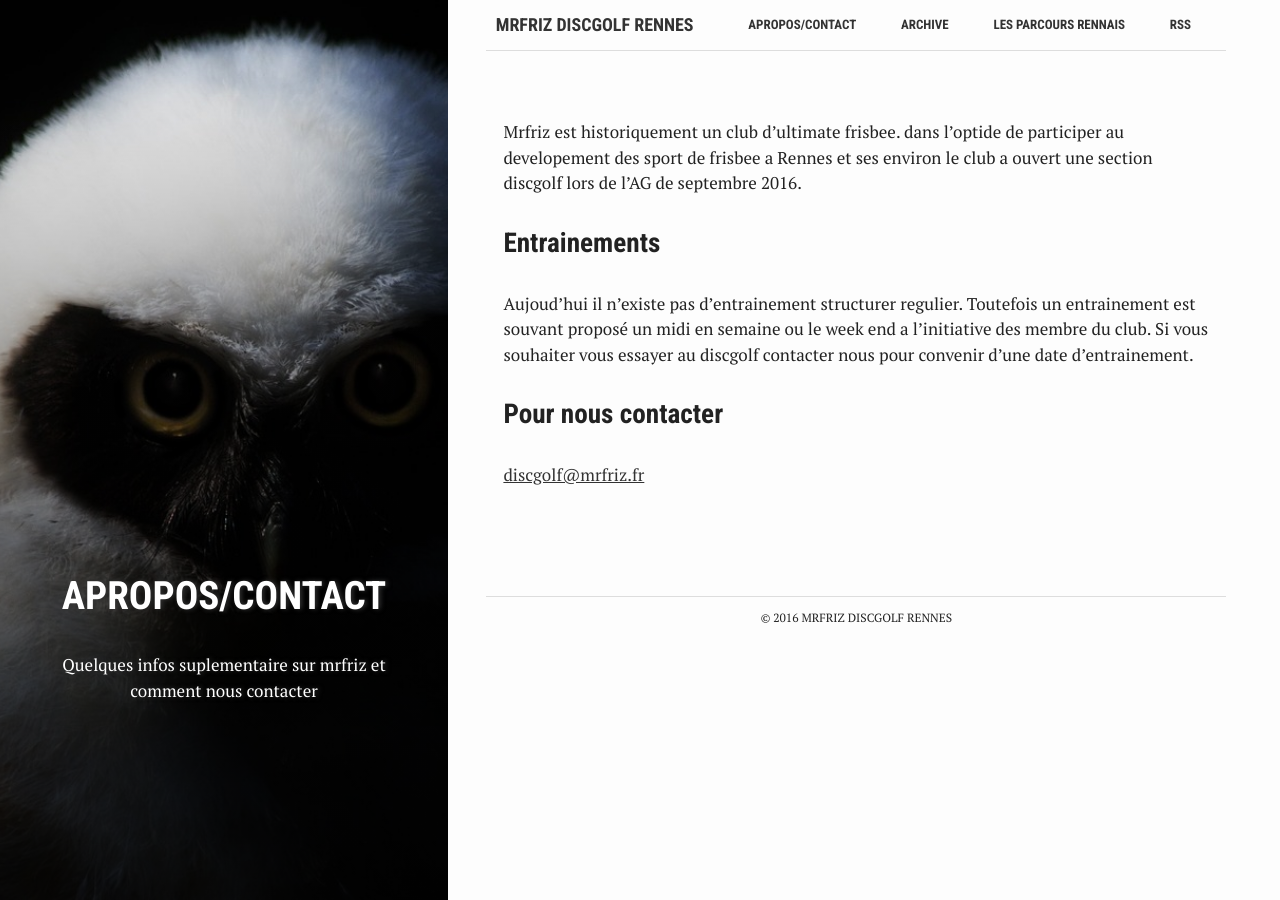
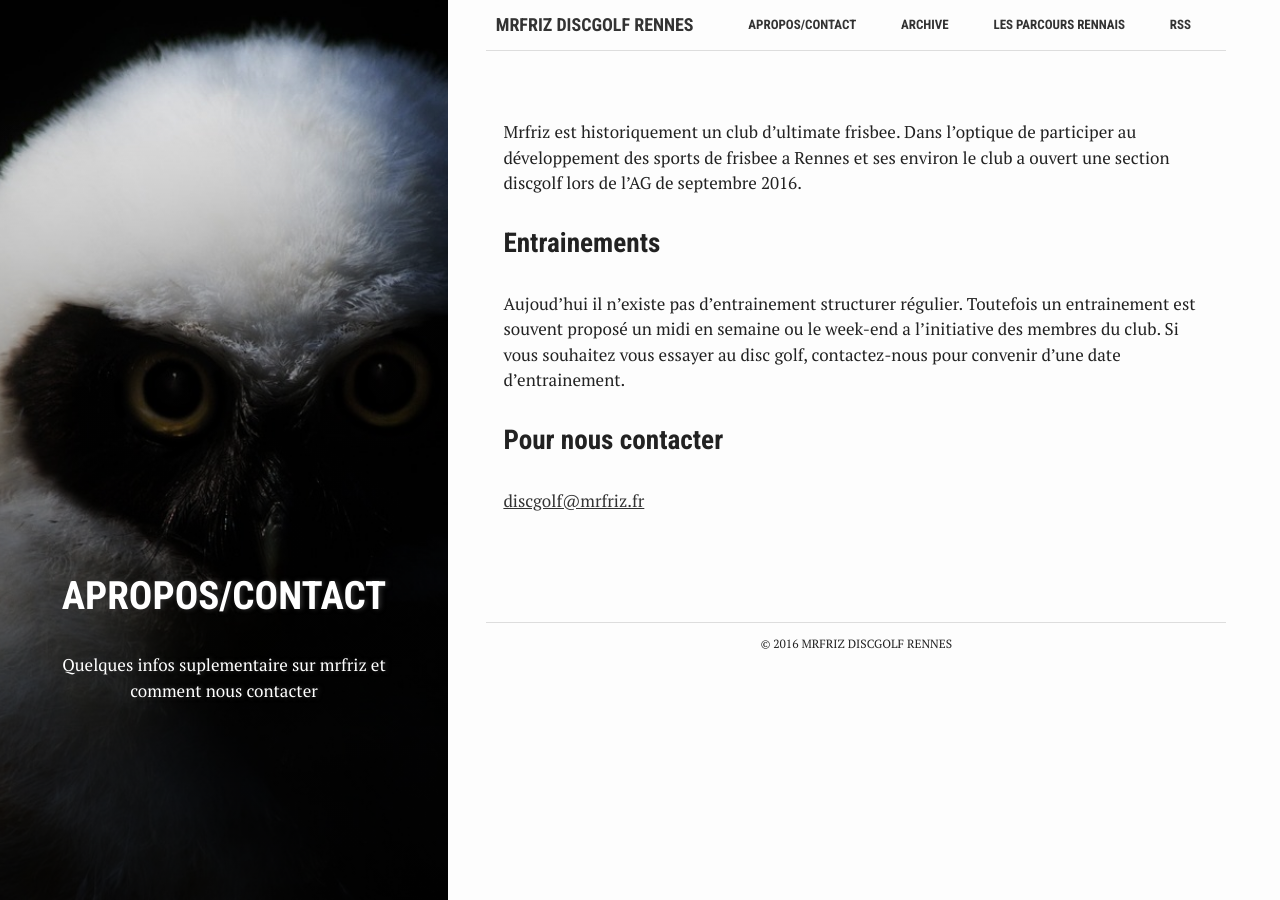
Before and after one commit to MrFriz/discgolf, a Jekyll site: the page built from about.md, in a window 1280 px wide. Built offline with Jekyll 4.4.1, drawn with Linux system fonts in a browser that asks for light colours.

Commit message:
Update about.md

```diff
--- a/about.md
+++ b/about.md
@@ -7,12 +7,11 @@ permalink: /about/
 summary: "Quelques infos suplementaire sur mrfriz et comment nous contacter"
 active: about
 ---
-
-Mrfriz est historiquement un club d'ultimate frisbee. dans l'optide de participer au developement des sport de frisbee a Rennes et ses environ le club a ouvert une section discgolf lors de l'AG de septembre 2016.
+Mrfriz est historiquement un club d'ultimate frisbee. Dans l'optique de participer au développement des sports de frisbee a Rennes et ses environ le club a ouvert une section discgolf lors de l'AG de septembre 2016.
 
 ### Entrainements
-Aujoud'hui il n'existe pas d'entrainement structurer regulier.
-Toutefois un entrainement est souvant proposé un midi en semaine ou le week end a l'initiative des membre du club. Si vous souhaiter vous essayer au discgolf contacter nous pour convenir d'une date d'entrainement.
+Aujoud'hui il n'existe pas d'entrainement structurer régulier.
+Toutefois un entrainement est souvent proposé un midi en semaine ou le week-end a l'initiative des membres du club. Si vous souhaitez vous essayer au disc golf, contactez-nous pour convenir d'une date d'entrainement.
 
 ### Pour nous contacter
 [discgolf@mrfriz.fr](mailto:discgolf@mrfriz.fr)
```
